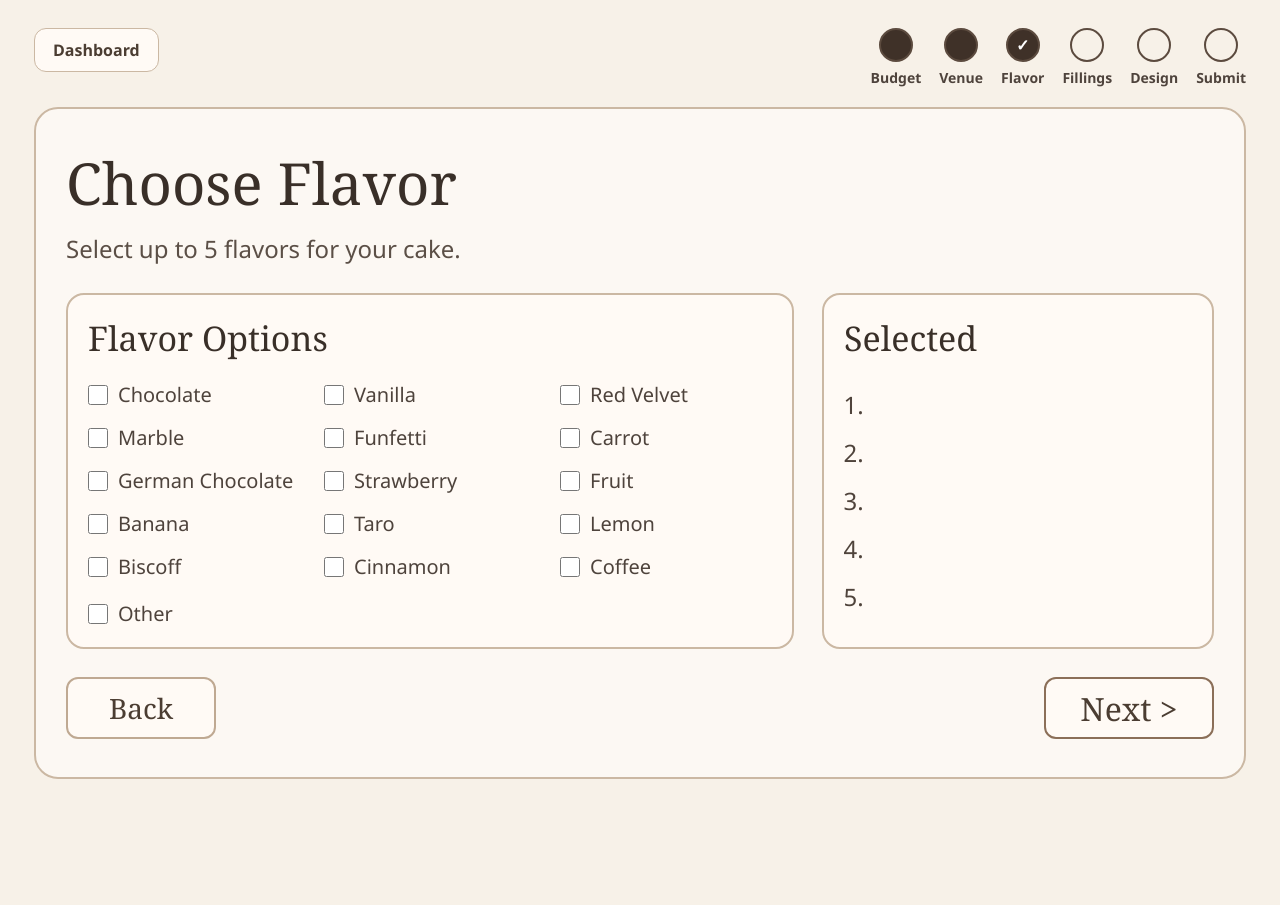
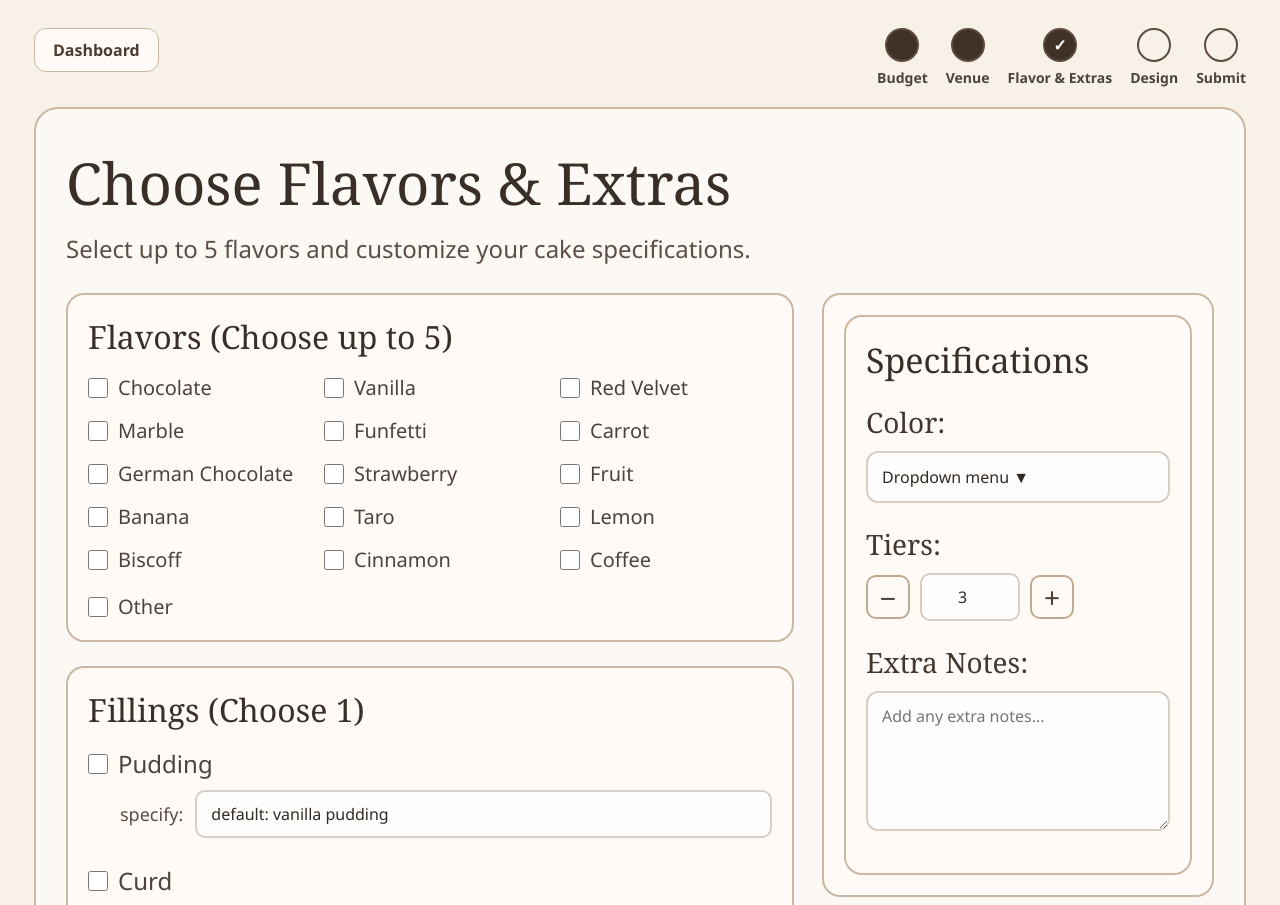
Before and after one commit to alexajimenez24/CakeTalk, a React (Create React App) app: page /flavor in a window 1280 px wide. Shown: the top 905 px of the page. Before the commit the page ends 819 px from the top, so only its background shows below. Built offline with nearby package versions, Linux system fonts and the light colour scheme; sample sign-in values are in the browser's storage.

Commit message:
Combine Flavor and Fillings into one page, update progress tracker

```diff
--- a/src/pages/DesignPage.js
+++ b/src/pages/DesignPage.js
@@ -76,11 +76,6 @@ export default function DesignPage() {
     navigate("/flavor");
   };
 
-  const handleGoFillings = () => {
-    saveDraft({ selectedDesign });
-    navigate("/fillings");
-  };
-
   const handleNext = () => {
     saveDraft({ selectedDesign });
     navigate("/submit");
@@ -94,8 +89,7 @@ export default function DesignPage() {
   const steps = [
     "Budget",
     "Venue",
-    "Flavor",
-    "Fillings",
+    "Flavor & Extras",
     "Design",
     "Submit"
   ];
@@ -111,16 +105,15 @@ export default function DesignPage() {
           {steps.map((step, index) => {
             const isBudget = index === 0;
             const isVenue = index === 1;
-            const isFlavor = index === 2;
-            const isFillings = index === 3;
-            const isDesign = index === 4;
-            const isSubmit = index === 5;
+            const isFlavorExtras = index === 2;
+            const isDesign = index === 3;
+            const isSubmit = index === 4;
 
             return (
               <div className="progress-step" key={step}>
                 <button
                   className={`progress-circle ${
-                    isBudget || isVenue || isFlavor || isFillings || isDesign
+                    isBudget || isVenue || isFlavorExtras || isDesign
                       ? "active"
                       : ""
                   }`}
@@ -130,10 +123,8 @@ export default function DesignPage() {
                       ? handleGoBudget
                       : isVenue
                       ? handleGoVenue
-                      : isFlavor
+                      : isFlavorExtras
                       ? handleGoFlavor
-                      : isFillings
-                      ? handleGoFillings
                       : isSubmit
                       ? handleNext
                       : undefined
@@ -188,7 +179,7 @@ export default function DesignPage() {
         </div>
 
         <div className="card-nav-row">
-          <button className="secondary-nav-btn" onClick={handleGoFillings}>
+          <button className="secondary-nav-btn" onClick={handleGoFlavor}>
             Back
           </button>
 
--- a/src/pages/FlavorPage.js
+++ b/src/pages/FlavorPage.js
@@ -1,8 +1,9 @@
-import React, { useEffect, useMemo, useState } from "react";
+import React, { useEffect, useRef, useMemo, useState } from "react";
 import { useNavigate } from "react-router-dom";
 
 const DRAFT_KEY = "caketalk_cake_draft";
 const MAX_FLAVORS = 5;
+const MAX_COLORS = 3;
 
 const flavorOptions = [
   "Chocolate",
@@ -22,28 +23,109 @@ const flavorOptions = [
   "Coffee"
 ];
 
+const fillingOptions = [
+  {
+    id: "pudding",
+    label: "Pudding",
+    defaultText: "default: vanilla pudding"
+  },
+  {
+    id: "curd",
+    label: "Curd",
+    defaultText: "default: lemon curd"
+  },
+  {
+    id: "jam",
+    label: "Jam",
+    defaultText: "default: strawberry jam"
+  },
+  {
+    id: "none",
+    label: "None (will default to frosting)",
+    defaultText: ""
+  }
+];
+
+const colorOptions = [
+  "White",
+  "Ivory",
+  "Cream",
+  "Champagne",
+  "Blush",
+  "Sage",
+  "Dusty Rose",
+  "Lavender",
+  "Sky Blue",
+  "Gold",
+  "Silver"
+];
+
 export default function FlavorPage() {
   const navigate = useNavigate();
+  const dropdownRef = useRef(null);
+
   const [selectedFlavors, setSelectedFlavors] = useState([]);
   const [otherChecked, setOtherChecked] = useState(false);
   const [otherFlavorText, setOtherFlavorText] = useState("");
-  const [message, setMessage] = useState("");
+  const [flavorMessage, setFlavorMessage] = useState("");
+
+  const [selectedFilling, setSelectedFilling] = useState("");
+  const [fillingSpecs, setFillingSpecs] = useState({
+    pudding: "default: vanilla pudding",
+    curd: "default: lemon curd",
+    jam: "default: strawberry jam"
+  });
+  const [cakeColors, setCakeColors] = useState([]);
+  const [showColorMenu, setShowColorMenu] = useState(false);
+  const [tiers, setTiers] = useState(3);
+  const [extraNotes, setExtraNotes] = useState("");
+  const [colorMessage, setColorMessage] = useState("");
+
   const [showLeaveModal, setShowLeaveModal] = useState(false);
 
   useEffect(() => {
     const savedDraft = JSON.parse(localStorage.getItem(DRAFT_KEY) || "{}");
 
+    // Load flavor data
     if (Array.isArray(savedDraft.selectedFlavors)) {
       setSelectedFlavors(savedDraft.selectedFlavors);
     }
-
     if (savedDraft.otherFlavorText) {
       setOtherFlavorText(savedDraft.otherFlavorText);
     }
-
     if (savedDraft.otherFlavorEnabled) {
       setOtherChecked(savedDraft.otherFlavorEnabled);
     }
+
+    // Load fillings data
+    if (savedDraft.selectedFilling) {
+      setSelectedFilling(savedDraft.selectedFilling);
+    }
+    if (savedDraft.fillingSpecs) {
+      setFillingSpecs(savedDraft.fillingSpecs);
+    }
+    if (Array.isArray(savedDraft.cakeColors)) {
+      setCakeColors(savedDraft.cakeColors);
+    }
+    if (savedDraft.cakeTiers) {
+      setTiers(savedDraft.cakeTiers);
+    }
+    if (savedDraft.extraNotes) {
+      setExtraNotes(savedDraft.extraNotes);
+    }
+  }, []);
+
+  useEffect(() => {
+    function handleClickOutside(event) {
+      if (dropdownRef.current && !dropdownRef.current.contains(event.target)) {
+        setShowColorMenu(false);
+      }
+    }
+
+    document.addEventListener("mousedown", handleClickOutside);
+    return () => {
+      document.removeEventListener("mousedown", handleClickOutside);
+    };
   }, []);
 
   const saveDraft = (updatedFields) => {
@@ -54,6 +136,11 @@ export default function FlavorPage() {
       selectedFlavors,
       otherFlavorEnabled: otherChecked,
       otherFlavorText,
+      selectedFilling,
+      fillingSpecs,
+      cakeColors,
+      cakeTiers: tiers,
+      extraNotes,
       ...updatedFields
     };
 
@@ -78,26 +165,26 @@ export default function FlavorPage() {
     if (alreadySelected) {
       const updated = selectedFlavors.filter((item) => item !== flavor);
       setSelectedFlavors(updated);
-      setMessage("");
+      setFlavorMessage("");
       saveDraft({ selectedFlavors: updated });
       return;
     }
 
     if (totalSelectedCount >= MAX_FLAVORS) {
-      setMessage("You can select up to 5 flavors.");
+      setFlavorMessage("You can select up to 5 flavors.");
       return;
     }
 
     const updated = [...selectedFlavors, flavor];
     setSelectedFlavors(updated);
-    setMessage("");
+    setFlavorMessage("");
     saveDraft({ selectedFlavors: updated });
   };
 
   const handleOtherToggle = () => {
     if (otherChecked) {
       setOtherChecked(false);
-      setMessage("");
+      setFlavorMessage("");
       saveDraft({
         otherFlavorEnabled: false,
         otherFlavorText
@@ -106,12 +193,12 @@ export default function FlavorPage() {
     }
 
     if (totalSelectedCount >= MAX_FLAVORS) {
-      setMessage("You can select up to 5 flavors.");
+      setFlavorMessage("You can select up to 5 flavors.");
       return;
     }
 
     setOtherChecked(true);
-    setMessage("");
+    setFlavorMessage("");
     saveDraft({
       otherFlavorEnabled: true,
       otherFlavorText
@@ -127,40 +214,68 @@ export default function FlavorPage() {
     });
   };
 
+  const handleSelectFilling = (fillingId) => {
+    const newValue = selectedFilling === fillingId ? "" : fillingId;
+    setSelectedFilling(newValue);
+    saveDraft({ selectedFilling: newValue });
+  };
+
+  const handleSpecChange = (id, value) => {
+    const updatedSpecs = {
+      ...fillingSpecs,
+      [id]: value
+    };
+    setFillingSpecs(updatedSpecs);
+    saveDraft({ fillingSpecs: updatedSpecs });
+  };
+
+  const handleColorToggle = (color) => {
+    const alreadySelected = cakeColors.includes(color);
+
+    if (alreadySelected) {
+      const updated = cakeColors.filter((item) => item !== color);
+      setCakeColors(updated);
+      setColorMessage("");
+      saveDraft({ cakeColors: updated });
+      return;
+    }
+
+    if (cakeColors.length >= MAX_COLORS) {
+      setColorMessage("You can select up to 3 colors.");
+      return;
+    }
+
+    const updated = [...cakeColors, color];
+    setCakeColors(updated);
+    setColorMessage("");
+    saveDraft({ cakeColors: updated });
+  };
+
+  const incrementTiers = () => {
+    const updated = Math.min(10, tiers + 1);
+    setTiers(updated);
+    saveDraft({ cakeTiers: updated });
+  };
+
+  const decrementTiers = () => {
+    const updated = Math.max(1, tiers - 1);
+    setTiers(updated);
+    saveDraft({ cakeTiers: updated });
+  };
+
   const handleGoBudget = () => {
-    saveDraft({
-      selectedFlavors,
-      otherFlavorEnabled: otherChecked,
-      otherFlavorText
-    });
+    saveDraft({});
     navigate("/budget");
   };
 
   const handleGoVenue = () => {
-    saveDraft({
-      selectedFlavors,
-      otherFlavorEnabled: otherChecked,
-      otherFlavorText
-    });
+    saveDraft({});
     navigate("/venue");
   };
 
-  const handleGoFillings = () => {
-    saveDraft({
-      selectedFlavors,
-      otherFlavorEnabled: otherChecked,
-      otherFlavorText
-    });
-    navigate("/fillings");
-  };
-
   const handleNext = () => {
-    saveDraft({
-      selectedFlavors,
-      otherFlavorEnabled: otherChecked,
-      otherFlavorText
-    });
-    navigate("/fillings");
+    saveDraft({});
+    navigate("/design");
   };
 
   const handleDashboardConfirm = () => {
@@ -171,8 +286,7 @@ export default function FlavorPage() {
   const steps = [
     "Budget",
     "Venue",
-    "Flavor",
-    "Fillings",
+    "Flavor & Extras",
     "Design",
     "Submit"
   ];
@@ -188,14 +302,14 @@ export default function FlavorPage() {
           {steps.map((step, index) => {
             const isBudget = index === 0;
             const isVenue = index === 1;
-            const isFlavor = index === 2;
-            const isFillings = index === 3;
+            const isFlavorExtras = index === 2;
+            const isDesign = index === 3;
 
             return (
               <div className="progress-step" key={step}>
                 <button
                   className={`progress-circle ${
-                    isBudget || isVenue || isFlavor ? "active" : ""
+                    isBudget || isVenue || isFlavorExtras ? "active" : ""
                   }`}
                   type="button"
                   onClick={
@@ -203,12 +317,12 @@ export default function FlavorPage() {
                       ? handleGoBudget
                       : isVenue
                       ? handleGoVenue
-                      : isFillings
-                      ? handleGoFillings
+                      : isDesign
+                      ? handleNext
                       : undefined
                   }
                 >
-                  {isFlavor ? "✓" : ""}
+                  {isFlavorExtras ? "✓" : ""}
                 </button>
                 <span className="progress-label">{step}</span>
               </div>
@@ -217,17 +331,20 @@ export default function FlavorPage() {
         </div>
       </div>
 
-      <div className="flavor-card">
+      <div className="flavor-card combined-card">
         <div className="flavor-header">
-          <h1 className="flavor-title">Choose Flavor</h1>
+          <h1 className="flavor-title">Choose Flavors & Extras</h1>
           <p className="flavor-subtitle">
-            Select up to 5 flavors for your cake.
+            Select up to 5 flavors and customize your cake specifications.
           </p>
         </div>
 
-        <div className="flavor-layout">
-          <div className="flavor-menu-box">
-            <div className="flavor-menu-header">Flavor Options</div>
+        <div className="combined-layout">
+          {/* LEFT SIDE: MENUS */}
+          <div className="combined-left">
+            {/* Flavor Section */}
+            <div className="flavor-section">
+              <div className="flavor-menu-header">Flavors (Choose up to 5)</div>
 
               <div className="flavor-grid">
                 {flavorOptions.map((flavor) => (
@@ -263,19 +380,119 @@ export default function FlavorPage() {
                 )}
               </div>
 
-            {message && <p className="flavor-message">{message}</p>}
+              {flavorMessage && <p className="flavor-message">{flavorMessage}</p>}
             </div>
 
-          <div className="selected-box">
-            <h2 className="selected-title">Selected</h2>
+            {/* Fillings Section */}
+            <div className="fillings-section">
+              <div className="flavor-menu-header">Fillings (Choose 1)</div>
 
-            <ol className="selected-list">
-              {[0, 1, 2, 3, 4].map((index) => (
-                <li key={index}>
-                  {selectedDisplayList[index] ? selectedDisplayList[index] : ""}
-                </li>
+              <div className="fillings-options-list">
+                {fillingOptions.map((option) => (
+                  <div key={option.id} className="filling-row">
+                    <label className="filling-option">
+                      <input
+                        type="checkbox"
+                        checked={selectedFilling === option.id}
+                        onChange={() => handleSelectFilling(option.id)}
+                      />
+                      <span>{option.label}</span>
+                    </label>
+
+                    {option.id !== "none" && (
+                      <div className="specify-row">
+                        <span className="specify-label">specify:</span>
+                        <input
+                          type="text"
+                          className="specify-input"
+                          value={fillingSpecs[option.id] || ""}
+                          onChange={(e) =>
+                            handleSpecChange(option.id, e.target.value)
+                          }
+                        />
+                      </div>
+                    )}
+                  </div>
                 ))}
-            </ol>
+              </div>
+            </div>
+          </div>
+
+          {/* RIGHT SIDE: SPECIFICATIONS */}
+          <div className="combined-right">
+            <div className="specification-box">
+              <h2 className="specification-title">Specifications</h2>
+
+              <div className="specification-field" ref={dropdownRef}>
+                <label>Color:</label>
+
+                <button
+                  type="button"
+                  className="multi-select-dropdown"
+                  onClick={() => setShowColorMenu((prev) => !prev)}
+                >
+                  {cakeColors.length > 0
+                    ? cakeColors.join(", ")
+                    : "Dropdown menu ▼"}
+                </button>
+
+                {showColorMenu && (
+                  <div className="multi-select-menu">
+                    {colorOptions.map((color) => (
+                      <label key={color} className="multi-select-option">
+                        <input
+                          type="checkbox"
+                          checked={cakeColors.includes(color)}
+                          onChange={() => handleColorToggle(color)}
+                        />
+                        <span>{color}</span>
+                      </label>
+                    ))}
+                  </div>
+                )}
+
+                {colorMessage && <p className="flavor-message">{colorMessage}</p>}
+              </div>
+
+              <div className="specification-field tiers-field">
+                <label>Tiers:</label>
+                <div className="tier-stepper">
+                  <button type="button" className="tier-btn" onClick={decrementTiers}>
+                    −
+                  </button>
+                  <input
+                    type="number"
+                    className="tier-input"
+                    value={tiers}
+                    min="1"
+                    max="10"
+                    onChange={(e) => {
+                      let value = Number(e.target.value);
+                      if (value < 1) value = 1;
+                      if (value > 10) value = 10;
+                      setTiers(value);
+                      saveDraft({ cakeTiers: value });
+                    }}
+                  />
+                  <button type="button" className="tier-btn" onClick={incrementTiers}>
+                    +
+                  </button>
+                </div>
+              </div>
+
+              <div className="specification-field notes-field">
+                <label>Extra Notes:</label>
+                <textarea
+                  className="extra-notes-input"
+                  value={extraNotes}
+                  onChange={(e) => {
+                    setExtraNotes(e.target.value);
+                    saveDraft({ extraNotes: e.target.value });
+                  }}
+                  placeholder="Add any extra notes..."
+                />
+              </div>
+            </div>
           </div>
         </div>
 
@@ -298,10 +515,16 @@ export default function FlavorPage() {
               Your current progress may not be fully completed yet.
             </p>
             <div className="modal-actions">
-              <button className="secondary-nav-btn" onClick={() => setShowLeaveModal(false)}>
+              <button
+                className="secondary-nav-btn"
+                onClick={() => setShowLeaveModal(false)}
+              >
                 Continue Editing
               </button>
-              <button className="next-btn modal-confirm-btn" onClick={handleDashboardConfirm}>
+              <button
+                className="next-btn modal-confirm-btn"
+                onClick={handleDashboardConfirm}
+              >
                 Confirm
               </button>
             </div>
--- a/src/pages/SetBudgetPage.js
+++ b/src/pages/SetBudgetPage.js
@@ -96,8 +96,7 @@ export default function SetBudgetPage() {
   const steps = [
     "Budget",
     "Venue",
-    "Flavor",
-    "Fillings",
+    "Flavor & Extras",
     "Design",
     "Submit"
   ];
--- a/src/pages/SubmitPage.js
+++ b/src/pages/SubmitPage.js
@@ -48,7 +48,6 @@ export default function SubmitPage() {
   const handleGoBudget = () => navigate("/budget");
   const handleGoVenue = () => navigate("/venue");
   const handleGoFlavor = () => navigate("/flavor");
-  const handleGoFillings = () => navigate("/fillings");
   const handleGoDesign = () => navigate("/design");
 
   const handleConfirm = () => {
@@ -90,8 +89,7 @@ export default function SubmitPage() {
   const steps = [
     "Budget",
     "Venue",
-    "Flavor",
-    "Fillings",
+    "Flavor & Extras",
     "Design",
     "Submit"
   ];
@@ -107,16 +105,15 @@ export default function SubmitPage() {
           {steps.map((step, index) => {
             const isBudget = index === 0;
             const isVenue = index === 1;
-            const isFlavor = index === 2;
-            const isFillings = index === 3;
-            const isDesign = index === 4;
-            const isSubmit = index === 5;
+            const isFlavorExtras = index === 2;
+            const isDesign = index === 3;
+            const isSubmit = index === 4;
 
             return (
               <div className="progress-step" key={step}>
                 <button
                   className={`progress-circle ${
-                    isBudget || isVenue || isFlavor || isFillings || isDesign || isSubmit
+                    isBudget || isVenue || isFlavorExtras || isDesign || isSubmit
                       ? "active"
                       : ""
                   }`}
@@ -126,10 +123,8 @@ export default function SubmitPage() {
                       ? handleGoBudget
                       : isVenue
                       ? handleGoVenue
-                      : isFlavor
+                      : isFlavorExtras
                       ? handleGoFlavor
-                      : isFillings
-                      ? handleGoFillings
                       : isDesign
                       ? handleGoDesign
                       : undefined
--- a/src/pages/VenuePage.js
+++ b/src/pages/VenuePage.js
@@ -89,8 +89,7 @@ export default function VenuePage() {
   const steps = [
     "Budget",
     "Venue",
-    "Flavor",
-    "Fillings",
+    "Flavor & Extras",
     "Design",
     "Submit"
   ];
@@ -106,7 +105,7 @@ export default function VenuePage() {
           {steps.map((step, index) => {
             const isBudget = index === 0;
             const isVenue = index === 1;
-            const isFlavor = index === 2;
+            const isFlavorExtras = index === 2;
 
             return (
               <div className="progress-step" key={step}>
@@ -114,7 +113,7 @@ export default function VenuePage() {
                   className={`progress-circle ${isBudget || isVenue ? "active" : ""}`}
                   type="button"
                   onClick={
-                    isBudget ? handleGoBudget : isFlavor ? handleGoFlavor : undefined
+                    isBudget ? handleGoBudget : isFlavorExtras ? handleGoFlavor : undefined
                   }
                 >
                   {isVenue ? "✓" : ""}
--- a/src/styles.css
+++ b/src/styles.css
@@ -2182,6 +2182,92 @@ textarea {
 
   .bakery-address {
     font-size: 18px;
+  }
+
+  /* Combined Flavor & Fillings Page Styles */
+  .combined-card {
+    max-width: 1280px;
+    margin: 0 auto;
+    padding: 34px 30px 38px;
+  }
+
+  .combined-layout {
+    display: grid;
+    grid-template-columns: 1.3fr 0.7fr;
+    gap: 28px;
+    margin-bottom: 28px;
+  }
+
+  .combined-left {
+    display: flex;
+    flex-direction: column;
+    gap: 24px;
+  }
+
+  .flavor-section,
+  .fillings-section {
+    background: #fffaf5;
+    border: 2px solid #cbb8a3;
+    border-radius: 18px;
+    padding: 20px;
+  }
+
+  .combined-right {
+    background: #fffaf5;
+    border: 2px solid #cbb8a3;
+    border-radius: 18px;
+    padding: 20px;
+    height: fit-content;
+  }
+
+  .fillings-section .flavor-menu-header {
+    font-size: 32px;
+    margin-bottom: 16px;
+  }
+
+  .flavor-section .flavor-menu-header {
+    font-size: 32px;
+    margin-bottom: 16px;
+  }
+
+  @media (max-width: 1024px) {
+    .combined-layout {
+      grid-template-columns: 1fr;
+    }
+
+    .flavor-grid {
+      grid-template-columns: repeat(2, 1fr);
+    }
+
+    .combined-right {
+      height: auto;
+    }
+  }
+
+  @media (max-width: 768px) {
+    .combined-left {
+      gap: 16px;
+    }
+
+    .flavor-section,
+    .fillings-section,
+    .combined-right {
+      padding: 16px;
+    }
+
+    .flavor-menu-header {
+      font-size: 28px;
+      margin-bottom: 12px;
+    }
+
+    .flavor-grid {
+      grid-template-columns: repeat(2, 1fr);
+      gap: 12px 16px;
+    }
+
+    .specification-field label {
+      font-size: 24px;
+    }
     color: #5b4f46;
     line-height: 1.5;
   }
```
Also changed, not shown: src/App.js (+0 -9 lines). Lines whose indentation alone changed are shown as unchanged.
